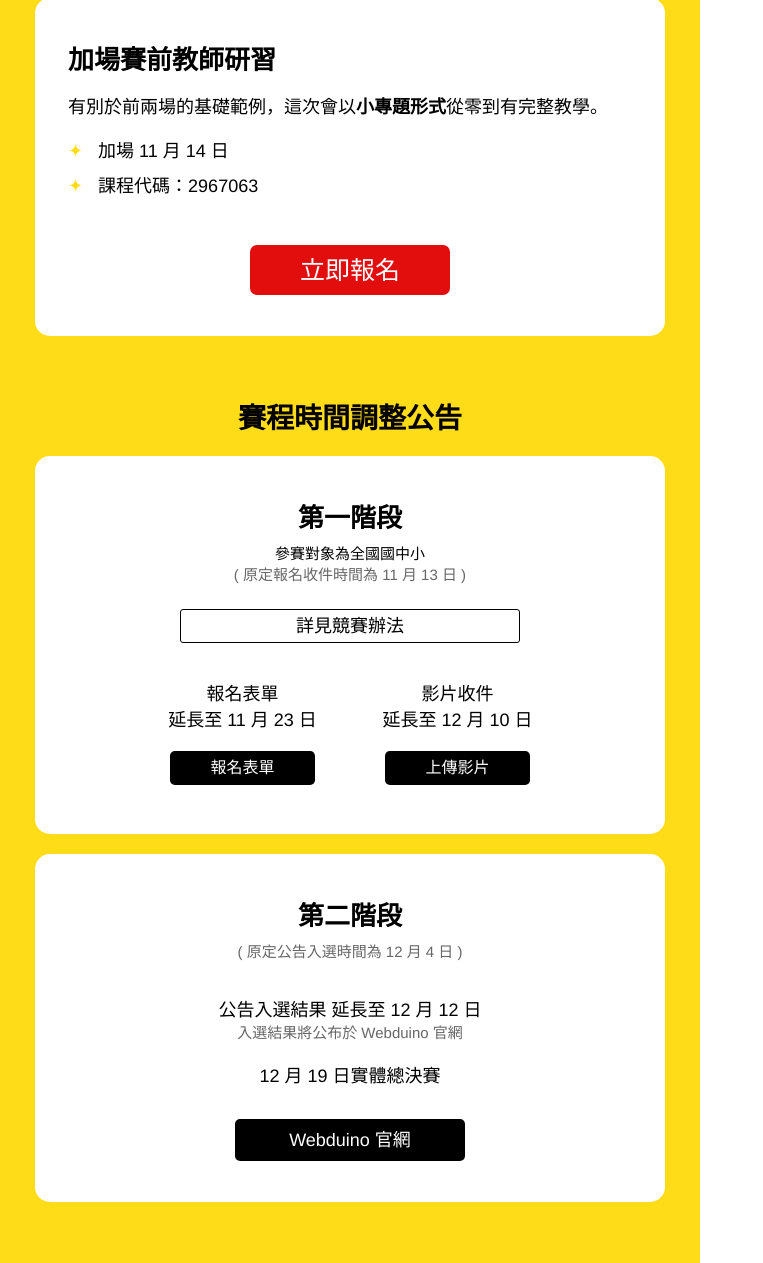
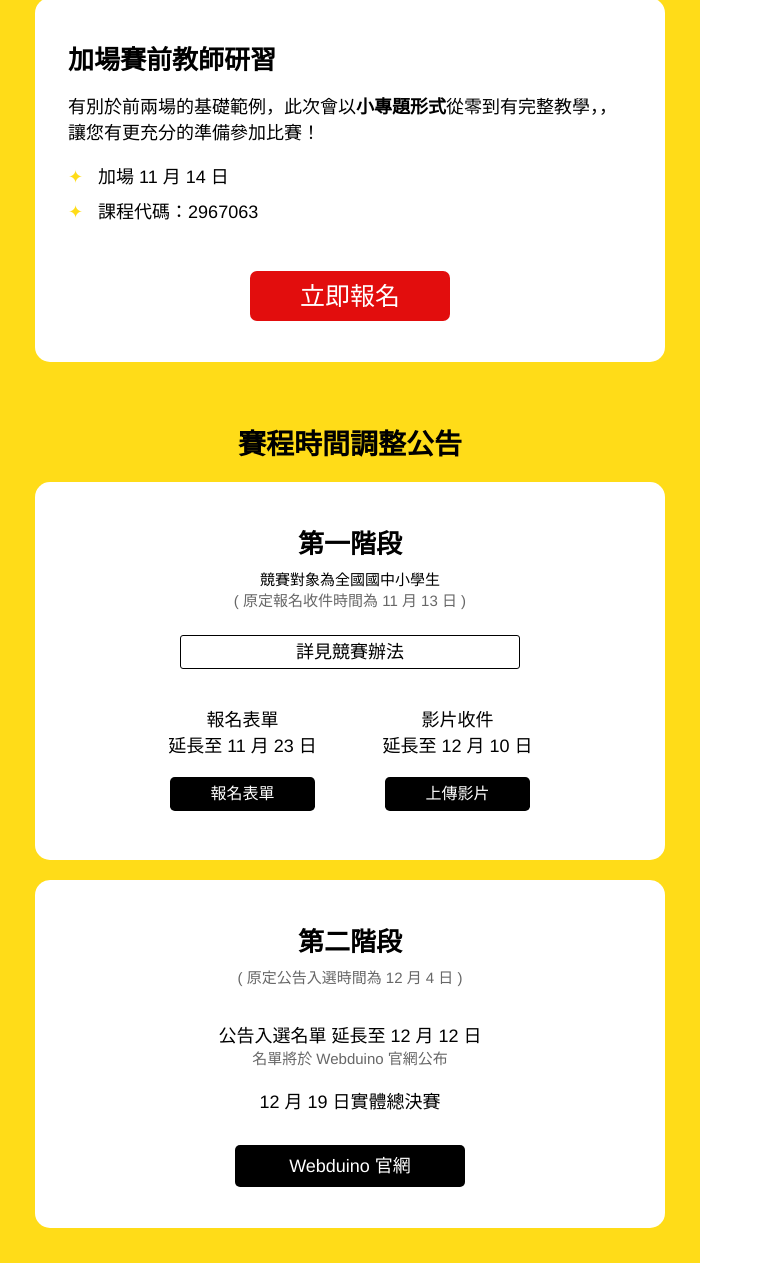
Before and after one commit to Rin-kingkit/edm-web, a plain HTML site: page index.html in a window 1280 px wide. Shown: the part 897-2160 px from the top of the page, without its empty margins (0-763 px from the left). Drawn offline with Linux system fonts and the light colour scheme.

Commit message:
11.10 9
其它文字

```diff
--- a/index.html
+++ b/index.html
@@ -24,7 +24,7 @@
         <div class="block teacher">
             <div class="content">
                 <h3>加場賽前教師研習</h3>
-                <p class="info">有別於前兩場的基礎範例，這次會以<span>小專題形式</span>從零到有完整教學。</p>
+                <p class="info">有別於前兩場的基礎範例，此次會以<span>小專題形式</span>從零到有完整教學，，讓您有更充分的準備參加比賽！</p>
                 <ul>
                     <li><span>✦</span>加場 11 月 14 日</li>
                     <li><span>✦</span>課程代碼：2967063</li>
@@ -40,7 +40,7 @@
             <div class="content">
                 <div class="first-info">
                     <h3>第一階段</h3>
-                    <p class="target">參賽對象為全國國中小</p>
+                    <p class="target">競賽對象為全國國中小學生</p>
                     <p class="info">( 原定報名收件時間為 11 月 13 日 )</p>
                     <div class="btn-white">
                         <a href="https://drive.google.com/file/d/1WSp1tIZfSVuuafBSfimZezHM8dRIT2SU/view" target="_blank">詳見競賽辦法</a>
@@ -63,8 +63,8 @@
                 <h3>第二階段</h3>
                 <p class="info">( 原定公告入選時間為 12 月 4 日 )</p>
                 <div class="result">
-                    <p>公告入選結果 延長至 12 月 12 日</p>
-                    <p class="info">入選結果將公布於 Webduino 官網</p>
+                    <p>公告入選名單 延長至 12 月 12 日</p>
+                    <p class="info">名單將於 Webduino 官網公布</p>
                 </div>
                 <p>12 月 19 日實體總決賽</p>
                 <div class="second-btn">
```
